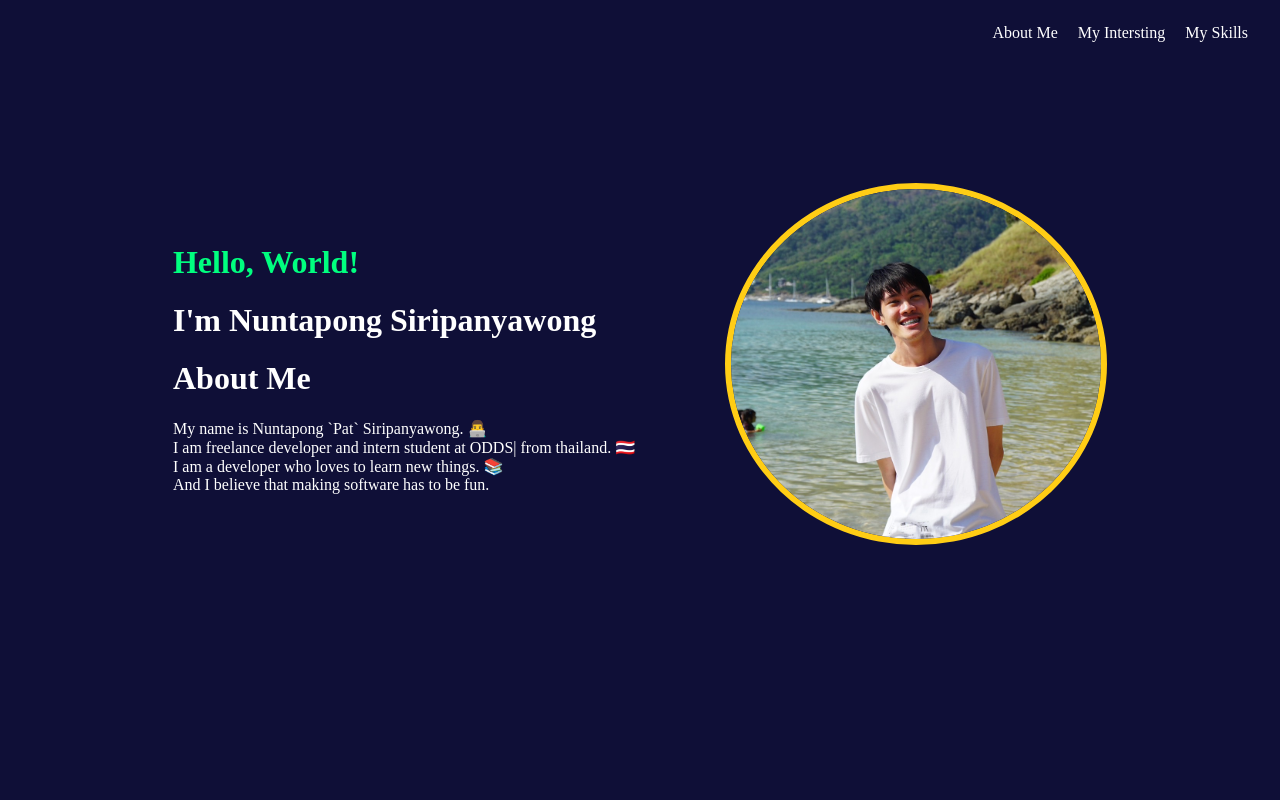
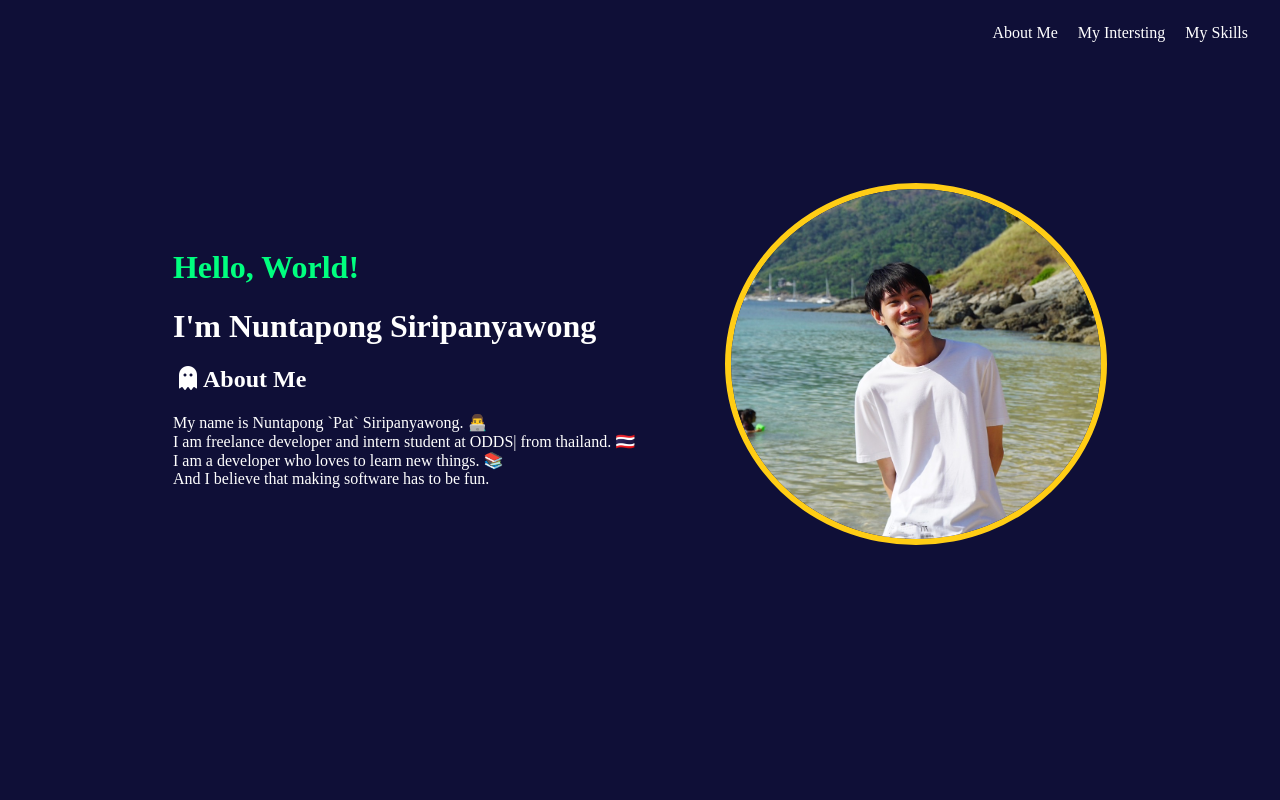
Before and after one commit to NuntapongS/my-portfolio, a React (Create React App) app: page / in a window 1280 px wide. Shown: the top 800 px of the page. Built offline with nearby package versions, Linux system fonts and the light colour scheme.

Commit message:
add icon at about me

```diff
--- a/src/components/whoAmI.tsx
+++ b/src/components/whoAmI.tsx
@@ -13,7 +13,9 @@ const WhoAmI = () => {
           <h1 className="title-greeting">Hello, World!</h1>
           <h1 className="title-name">I'm Nuntapong Siripanyawong</h1>
           <p className="about-content">
-            <h1>About Me</h1>
+            <h2>
+              <i className="fa-sharp fa-solid fa-ghost fa-fw"></i>About Me
+            </h2>
             {word.myInterview1}
             <br />
             {word.myInterview2}
```
